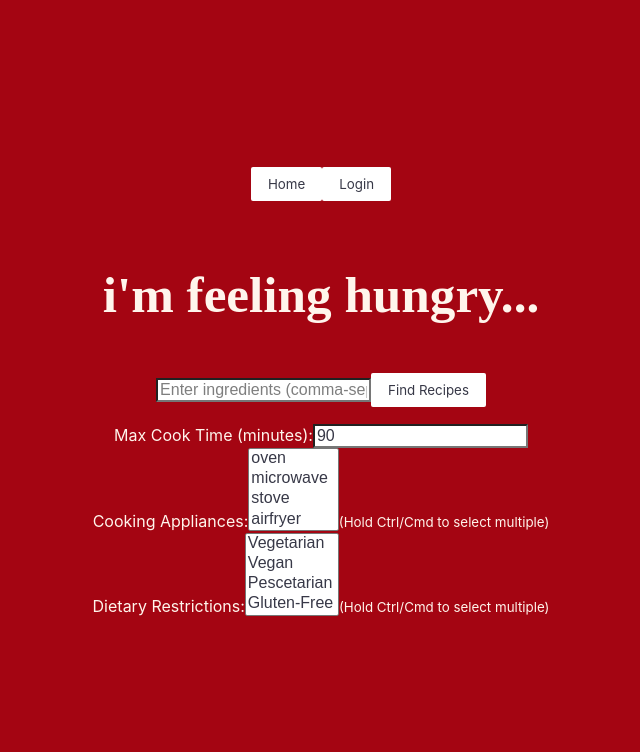
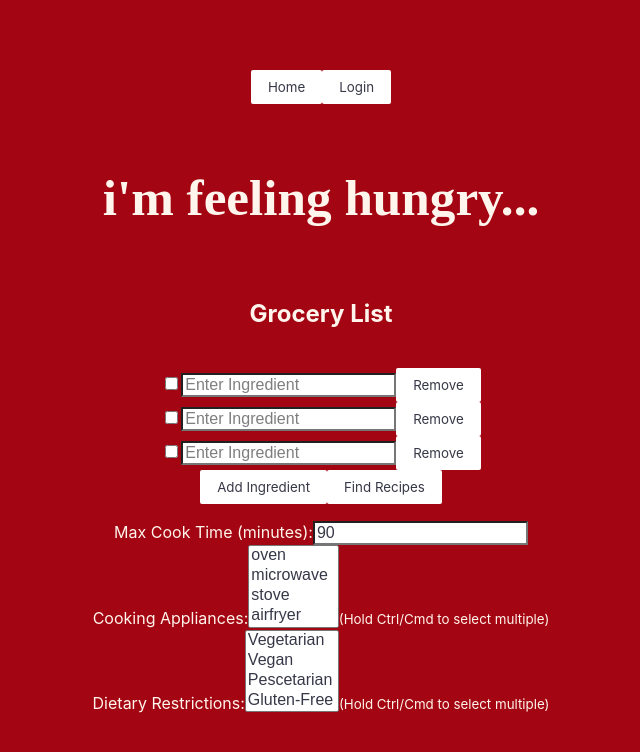
Before and after one commit to ach38075/im-feeling-hungry, a React (Vite) app in the folder frontend/: page /#/ in a window 1280 px wide. Shown: the top 752 px of the page, without its empty margins (319-959 px from the left). Built offline with nearby package versions, Linux system fonts and the light colour scheme.

Commit message:
grocery list functionality with individual input boxes

```diff
--- a/frontend/src/pages/home.jsx
+++ b/frontend/src/pages/home.jsx
@@ -8,7 +8,11 @@ import { getRecipes } from "../api";
 import RecipePreview from "../components/RecipePreview";
 
 export function Home () {
-    const [ingredients, setIngredients] = useState("");
+    const [ingredients, setIngredients] = useState([
+	{ name: "", checked: false },
+	{ name: "", checked: false },
+	{ name: "", checked: false }
+    ]);
     const [filters, setFilters] = useState({
       cookTime: "90",
       appliances: [],  // Default to empty array (no specific appliances)
@@ -19,8 +23,38 @@ export function Home () {
     const [error, setError] = useState(null);
     const [selectedRecipeId, setSelectedRecipeId] = useState(null);
 
+    //add new ingredient input box
+    const handleAddIngredient = () => {
+	setIngredients([...ingredients, { name: "", checked: false }]);
+    };
+
+    //adds new ingredient to ingredient list
+    const handleIngredientChange = (index, value) => {
+	const newIngredients = [...ingredients];
+	newIngredients[index].name = value;
+	setIngredients(newIngredients);
+    };
+
+    //remove ingredient from ingredient list
+    const handleRemoveIngredient = (index) => {
+	handleIngredientCheck(index);
+	const newIngredients = ingredients.filter((_, i) => i !== index);
+	setIngredients(newIngredients);
+    };
+
+    //handles ingredients checkbox toggle
+    const handleIngredientCheck = (index) => {
+	const newIngredients = [...ingredients];
+	newIngredients[index].checked = !newIngredients[index].checked;
+	setIngredients(newIngredients);
+    };
+
     const handleSearch = async () => {
-      if (!ingredients.trim()) {
+	const checkedIngredients = ingredients
+	      .filter(ingredient => ingredient.checked && ingredient.name.trim() !== "")
+	      .map(ingredient => ingredient.name);
+
+	if (checkedIngredients.length === 0) {
             setError("Please enter at least one ingredient");
             return;
 	}
@@ -28,7 +62,8 @@ export function Home () {
 	try {
             setLoading(true);
             setError(null);
-        const { results } = await getRecipes(ingredients, filters);
+	    //use checkedIngredients or just ingredients?
+            const { results } = await getRecipes(checkedIngredients.join(','), filters);
             setRecipes(results);
             setSelectedRecipeId(null); // Reset selected recipe when searching
 
@@ -58,13 +93,25 @@ export function Home () {
 
       {!selectedRecipeId ? (
         <>
+	    <h2>Grocery List</h2>
             <div className="search-container">
+	      {ingredients.map((ingredient, index) => (
+		  <div key={index} className="ingredient-input">
+		      <input
+			  type="checkbox"
+			  checked={ingredient.checked}
+			  onChange={() => handleIngredientCheck(index)}
+		      />
 		      <input
                           type="text"
-              placeholder="Enter ingredients (comma-separated)"
-              value={ingredients}
-              onChange={(e) => setIngredients(e.target.value)}
+                          placeholder="Enter Ingredient"
+                          value={ingredient.name}
+                          onChange={(e) => handleIngredientChange(index, e.target.value)}
                       />
+		      <button onClick={() => handleRemoveIngredient(index)}>Remove</button>
+		  </div>
+	      ))}
+	      <button onClick={handleAddIngredient}>Add Ingredient</button>
               <button onClick={handleSearch} disabled={loading}>
 		  {loading ? "Searching..." : "Find Recipes"}
               </button>
```
Lines whose indentation alone changed are shown as unchanged.
